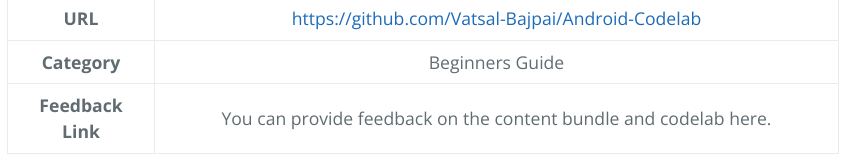
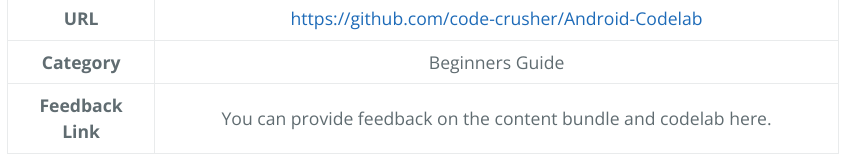
Before and after one commit to code-crusher/Android-Codelab-GDG, a plain HTML site: page index.html in a window 1280 px wide. Shown: the part 557-722 px from the top of the page, 217-1069 px from the left. Drawn offline with nearby package versions, Linux system fonts and the light colour scheme.

Commit message:
Update index.html

```diff
--- a/index.html
+++ b/index.html
@@ -41,7 +41,7 @@
           <td align="center">
             <strong>URL</strong>
           </td>
-          <td align="center"><a href="https://github.com/code-crusher/Android-Codelab">https://github.com/Vatsal-Bajpai/Android-Codelab</a></td>
+          <td align="center"><a href="https://github.com/code-crusher/Android-Codelab">https://github.com/code-crusher/Android-Codelab</a></td>
         </tr>
         <tr>
           <td align="center">
@@ -597,7 +597,7 @@ tabLayout<span style="color: #333333">.</span><span style="color: #0000CC">addTa
       </ul>
 
       <footer class="site-footer">
-        <span class="site-footer-owner"><a href="https://github.com/code-crusher/Android-Codelab-GDG">Android Codelab for Beginners</a> is maintained by <a href="https://github.com/Vatsal-Bajpai">Vatsal Bajpai</a>.</span>
+        <span class="site-footer-owner"><a href="https://github.com/code-crusher/Android-Codelab-GDG">Android Codelab for Beginners</a> is maintained by <a href="https://github.com/code-crusher">Vatsal Bajpai</a>.</span>
 
       </footer>
 
```
